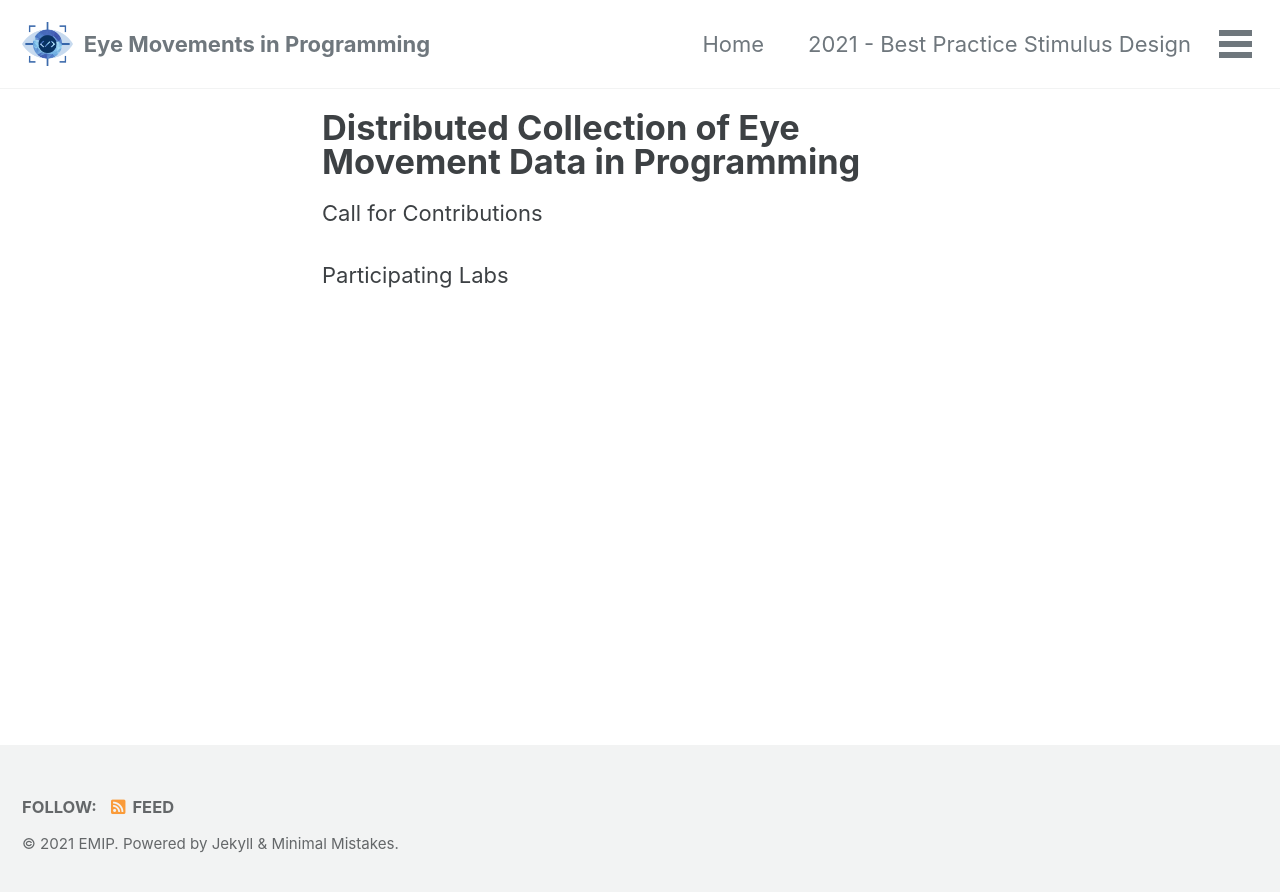
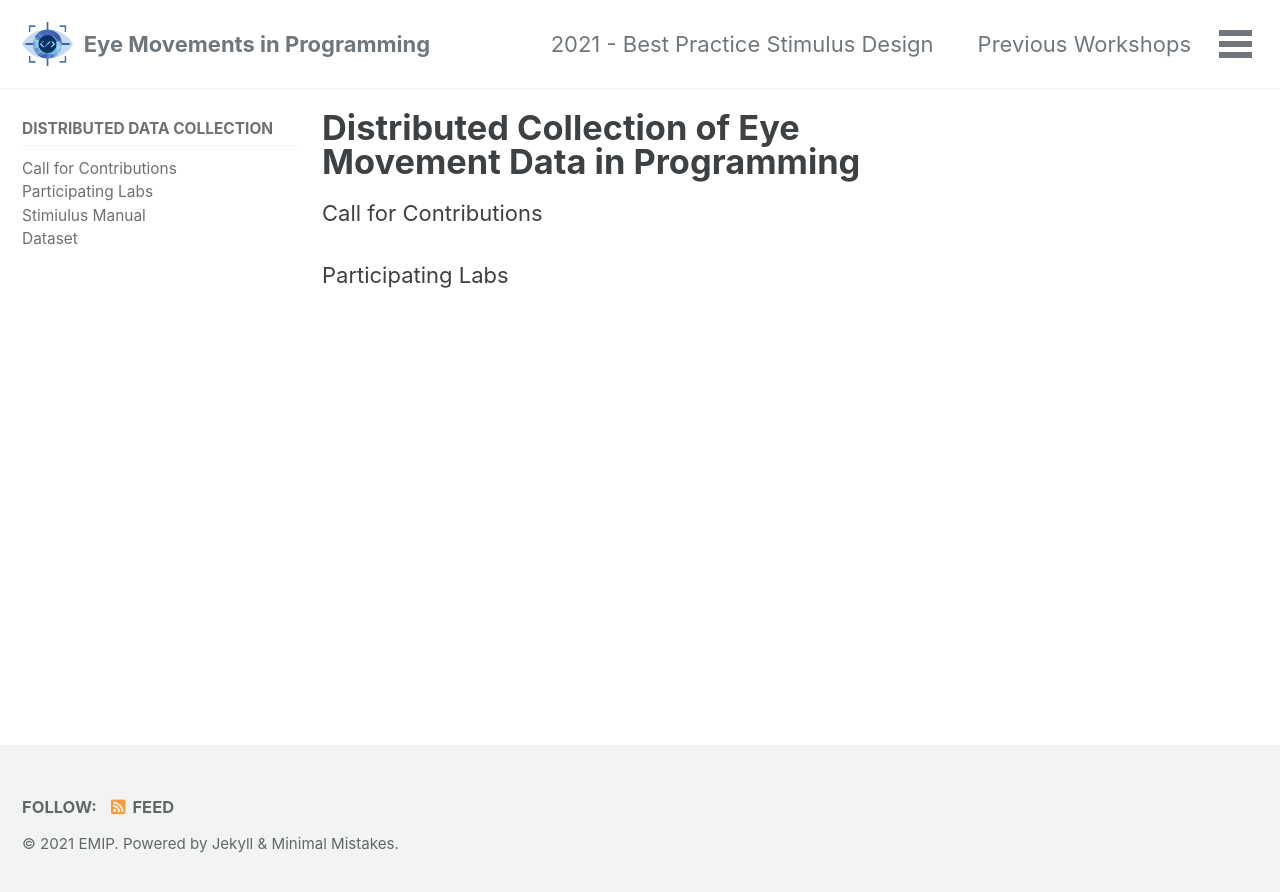
Before and after one commit to EMIPws/emipws.github.io, a Jekyll site: the page built from distributed-data-collection.md, in a window 1280 px wide. Shown: the top 892 px of the page. Built offline with Jekyll 4.4.1, drawn with Linux system fonts in a browser that asks for light colours; cached includes are drawn as plain includes.

Commit message:
Initial side navigation bar

```diff
--- a/_data/navigation.yml
+++ b/_data/navigation.yml
@@ -1,22 +1,12 @@
 # main links
 main:
-  - title: "Home"
-    url: /
   - title: "2021 - Best Practice Stimulus Design"
-    url: /emip-2021-ii/
+    url: /_pages/emip-2021-ii/
   - title: "Previous Workshops"
     url: /previous-workshops/
   - title: "Distributed Data Collection"
     url: /distributed-data-collection/
-    children:
-    - title: "Call for Contributions"
-      url: /call-for-contributions/
-    - title: "Participating Labs"
-      url: /participating-labs/
-    - title: "Stimiulus Manual"
-      url: /stimulus-manual/
-    - title: "Dataset"
-      url: /dataset/
+
   - title: "Resources"
     url: /resources/
   - title: "Organizers"
@@ -32,3 +22,16 @@ main:
   #   url: /collection-archive/
   # - title: "Sitemap"
   #   url: /sitemap/
+
+distributed-data-collection:
+  - title: Distributed Data Collection
+    children:
+    - title: "Call for Contributions"
+      url: /call-for-contributions/
+    - title: "Participating Labs"
+      url: /participating-labs/
+    - title: "Stimiulus Manual"
+      url: /stimulus-manual/
+    - title: "Dataset"
+      url: /dataset/
+previous-workshops:
--- a/distributed-data-collection.md
+++ b/distributed-data-collection.md
@@ -4,6 +4,8 @@ permalink: /distributed-data-collection/
 header:
   #image: /images/EMIP_Icon_2021_transparent.png
 title: "Distributed Collection of Eye Movement Data in Programming"
+sidebar:
+  nav: "distributed-data-collection"
 ---
 Call for Contributions
 
```
